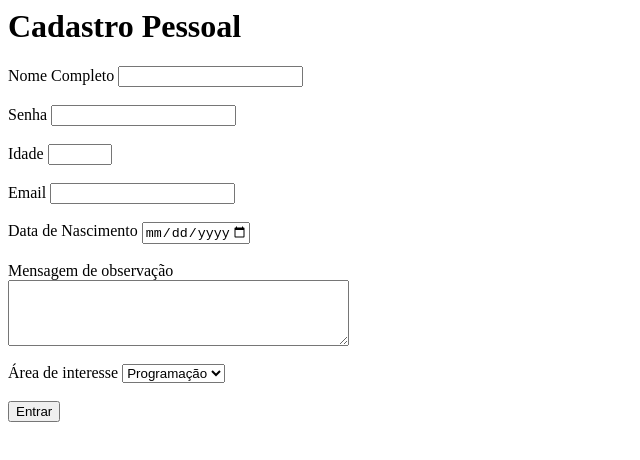
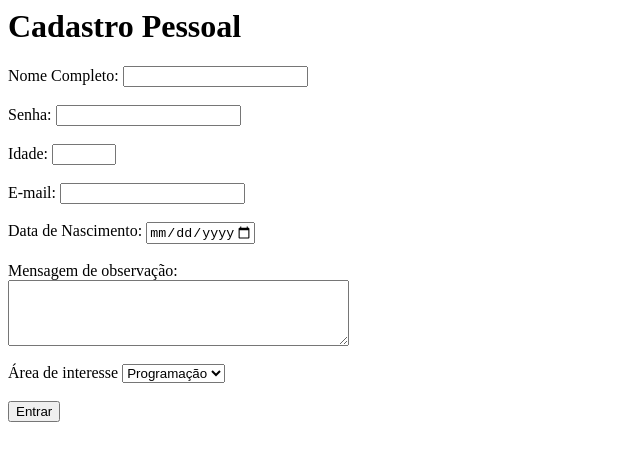
Before and after one commit to CEEMTI-BG-prof-Melissa/aula-07-pedro-noibauer-e-guilherme, a plain HTML site: page index.html in a window 1280 px wide. Shown: the full height of the page, 0-640 px from the left. Drawn offline with Linux system fonts and the light colour scheme.

Commit message:
Update index.html

```diff
--- a/index.html
+++ b/index.html
@@ -5,19 +5,26 @@
   <body>
       <h1>Cadastro Pessoal</h1>
         <form action="/recebe.html" method="post">
-          Nome Completo <input type="text" maxlength="50" id="NomeCompleto" name="NomeCompleto">
+          <!-- Este campo é para o nome -->
+          <label for="NomeCompleto" > Nome Completo: </label> <input type="text" maxlength="50" id="NomeCompleto" name="NomeCompleto">
           <br><br>
-          Senha <input type="password" id="password" name="password">
+          <!--Este campo é para a senha -->
+          <label for="password">Senha: </label> <input type="password" id="password" name="password">
           <br><br>
-          Idade <input type="number" id="Idade" name="Idade" min="1" max="120">
+          <!--Este campo é para a idade-->
+          <label for="Idade">Idade: </label> <input type="number" id="Idade" name="Idade" min="1" max="120">
           <br><br>
-          Email <input type="email" id="Email" name="Email">
+          <!--Este campo é para o E-mail-->
+          <label for="Email">E-mail: </label> <input type="email" id="Email" name="Email">
           <br><br>
-          Data de Nascimento <input type="date" id="DatadeNascimento" name="DatadeNascimento" min="2000-01-01" max="2024-12-31">
+          <!--Este campo é para a data de nascimento -->
+          <label for="DatadeNascimento">Data de Nascimento: </label> <input type="date" id="DatadeNascimento" name="DatadeNascimento" min="2000-01-01" max="2024-12-31">
           <br><br>
-          Mensagem de observação <br>
+          <!-- Este campo é para fazer uma mensagem de observação -->
+          <label for="menssagem"> Mensagem de observação: </label> <br>
           <textarea name="menssagem" id="menssagem" cols="40" rows="4"></textarea>
           <br><br>
+          <!-- Este campo é para seleção de seus interesses-->
           Área de interesse
           <select>
               <option> Programação </option>
```
